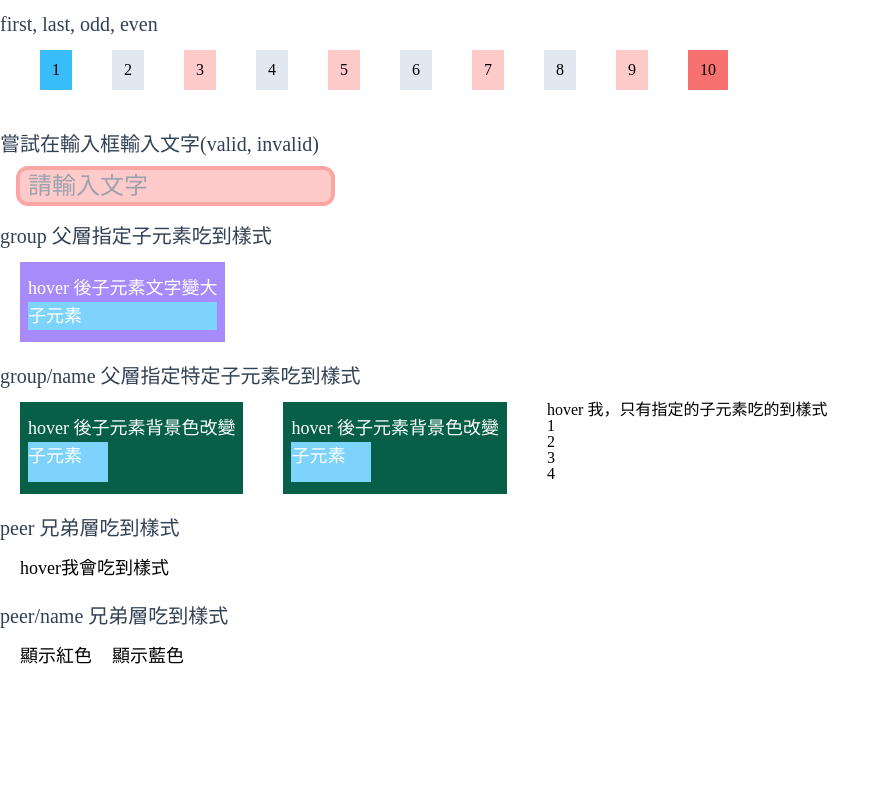
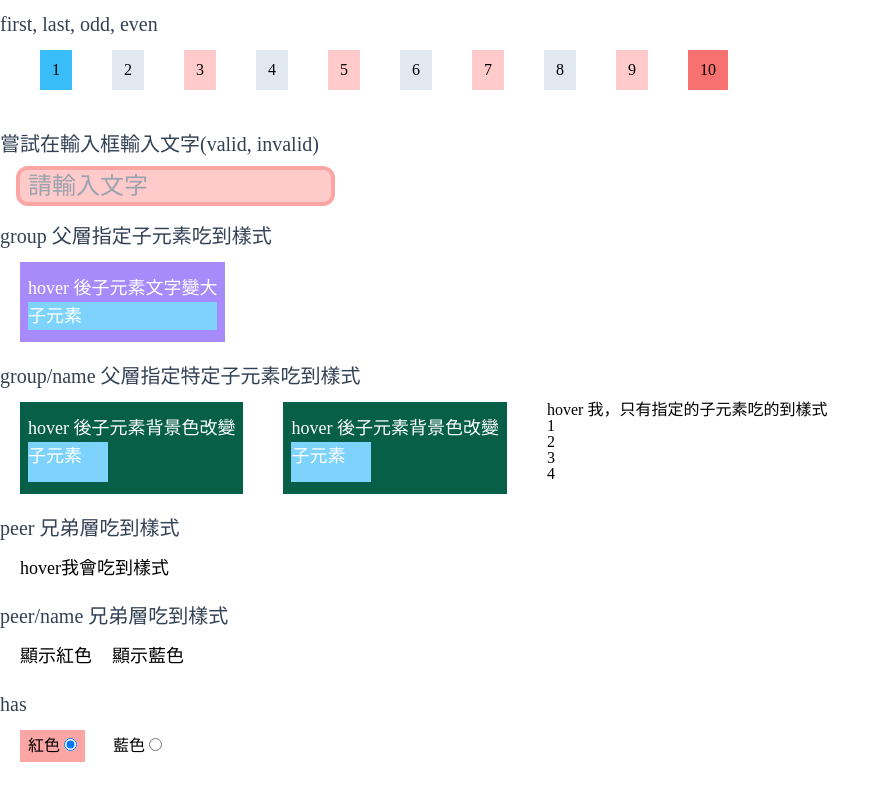
Before and after one commit to MizuYang/tailwind-playground, a Nuxt app: page /demo in a window 1280 px wide. Shown: the part 422-1222 px from the top of the page, without its empty margins (0-890 px from the left). Before the commit the page ends 1152 px from the top, so only its background shows below. Built offline with nearby package versions, Linux system fonts and the light colour scheme.

Commit message:
新增 has

```diff
--- a/pages/demo.vue
+++ b/pages/demo.vue
@@ -147,6 +147,22 @@
           </div>
         </template>
       </SectionContent>
+
+      <SectionContent title="has">
+        <template #content>
+          <div class="flex items-center text-lg0">
+
+            <label for="紅色" class="p-2 me-5 has-[:checked]:bg-red-300">
+              紅色
+              <input type="radio" name="select-color" id="紅色" value="紅色" checked>
+            </label>
+            <label for="藍色" class="p-2 has-[:checked]:bg-blue-300">
+              藍色
+              <input type="radio" name="select-color" id="藍色" value="藍色">
+            </label>
+          </div>
+        </template>
+      </SectionContent>
     </main>
   </div>
 </template>
```
